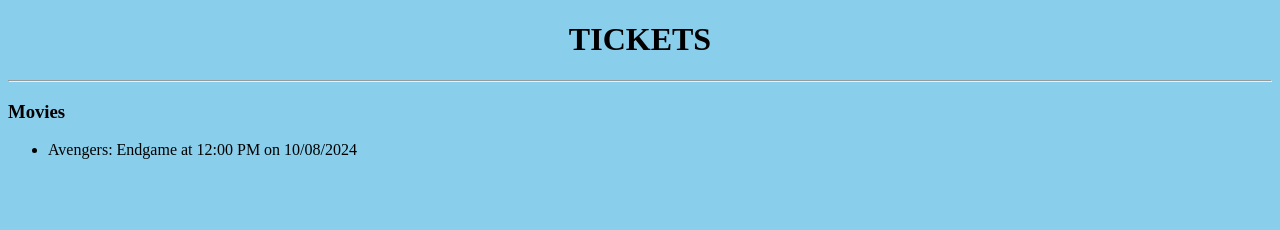
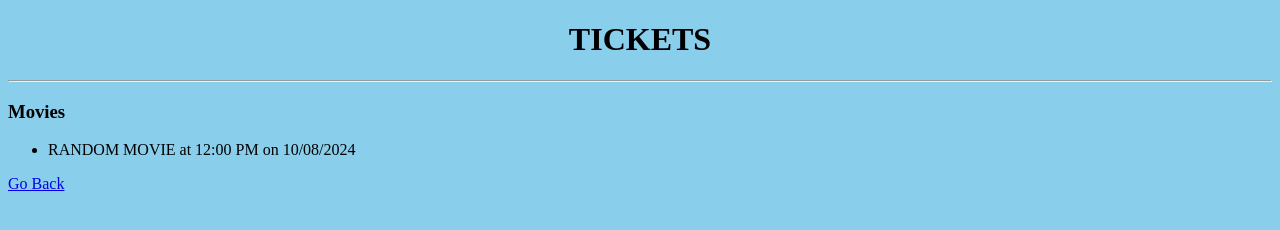
Before and after one commit to Neiklneev/Neiklneev.github.io, a plain HTML site: page index.html in a window 1280 px wide. Drawn offline with Linux system fonts and the light colour scheme.

Commit message:
Update index.html

```diff
--- a/index.html
+++ b/index.html
@@ -13,8 +13,8 @@
     <hr>
     <h3>Movies</h3>
     <ul>
-    <li>Avengers: Endgame at 12:00 PM on 10/08/2024</li>
+    <li>RANDOM MOVIE at 12:00 PM on 10/08/2024</li>
     </ul>
-
+    <a href="/buy.html">Go Back</a>
 </body>
 </html>
```
